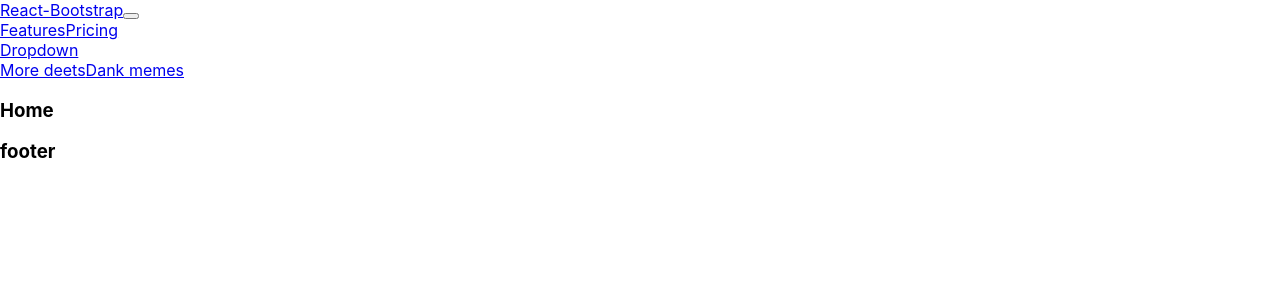
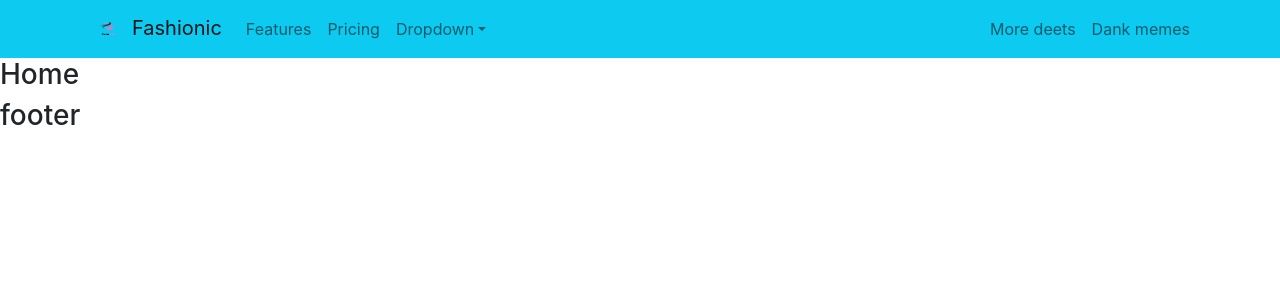
Before and after one commit to shaimun-sharin/fashionic-app, a React (Create React App) app: page / in a window 1280 px wide. Shown: the top 300 px of the page. Built offline with nearby package versions, Linux system fonts and the light colour scheme.

Commit message:
navbar added

```diff
--- a/public/index.html
+++ b/public/index.html
@@ -25,6 +25,7 @@
       Learn how to configure a non-root public URL by running `npm run build`.
     -->
     <title>React App</title>
+    <link href="https://cdn.jsdelivr.net/npm/bootstrap@5.1.3/dist/css/bootstrap.min.css" rel="stylesheet" integrity="sha384-1BmE4kWBq78iYhFldvKuhfTAU6auU8tT94WrHftjDbrCEXSU1oBoqyl2QvZ6jIW3" crossorigin="anonymous">
   </head>
   <body>
     <noscript>You need to enable JavaScript to run this app.</noscript>
--- a/src/Shared/Header/Header.js
+++ b/src/Shared/Header/Header.js
@@ -1,12 +1,16 @@
 import React from "react";
 import { Container, Nav, Navbar, NavDropdown } from "react-bootstrap";
+import logo from "../../images/logo.png";
 
 const Header = () => {
   return (
-    <nav>
-      <Navbar collapseOnSelect expand="lg" bg="dark" variant="dark">
+    <>
+      <Navbar collapseOnSelect expand="lg" bg="info" variant="light">
         <Container>
-          <Navbar.Brand href="#home">React-Bootstrap</Navbar.Brand>
+          <Navbar.Brand href="#home">
+            <img width="50" height="30" src={logo} alt="" />
+            Fashionic
+          </Navbar.Brand>
           <Navbar.Toggle aria-controls="responsive-navbar-nav" />
           <Navbar.Collapse id="responsive-navbar-nav">
             <Nav className="me-auto">
@@ -35,7 +39,7 @@ const Header = () => {
           </Navbar.Collapse>
         </Container>
       </Navbar>
-    </nav>
+    </>
   );
 };
 
```
Also changed, not shown: src/images/logo.png (added).
